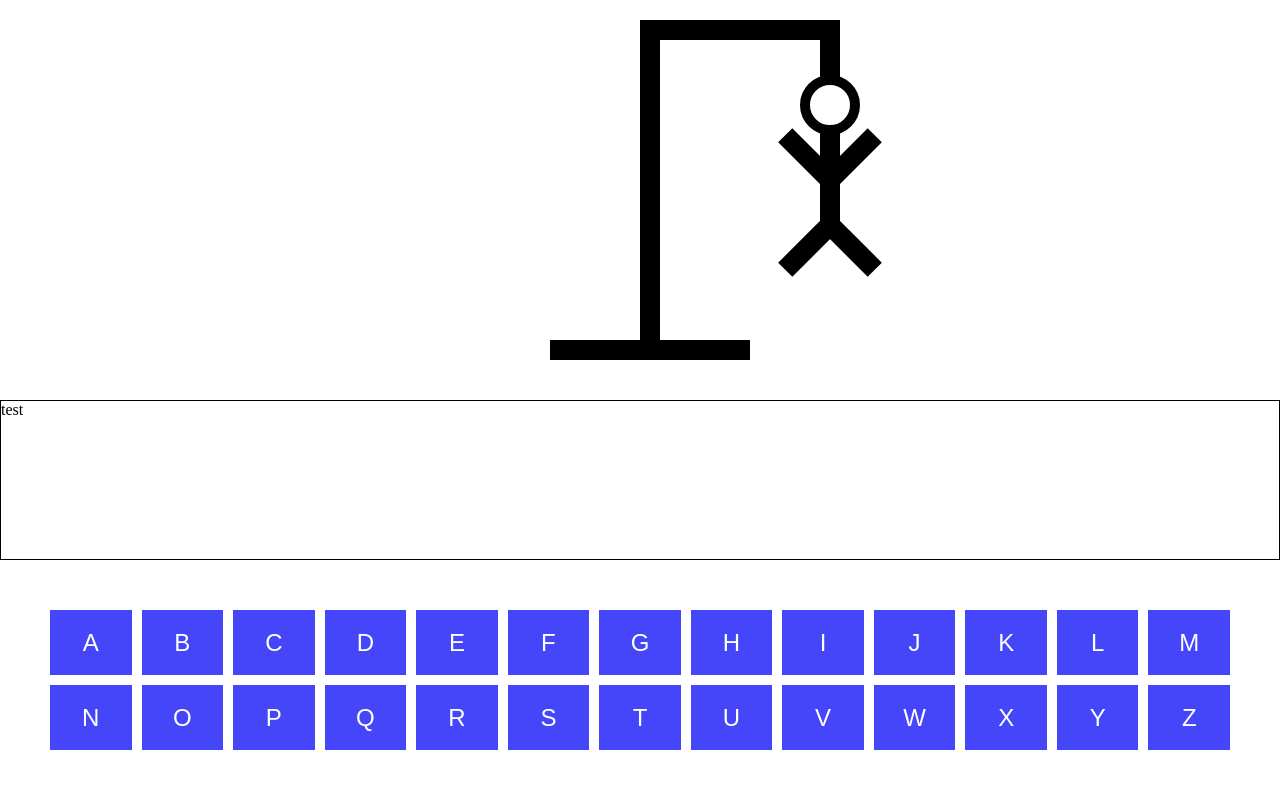
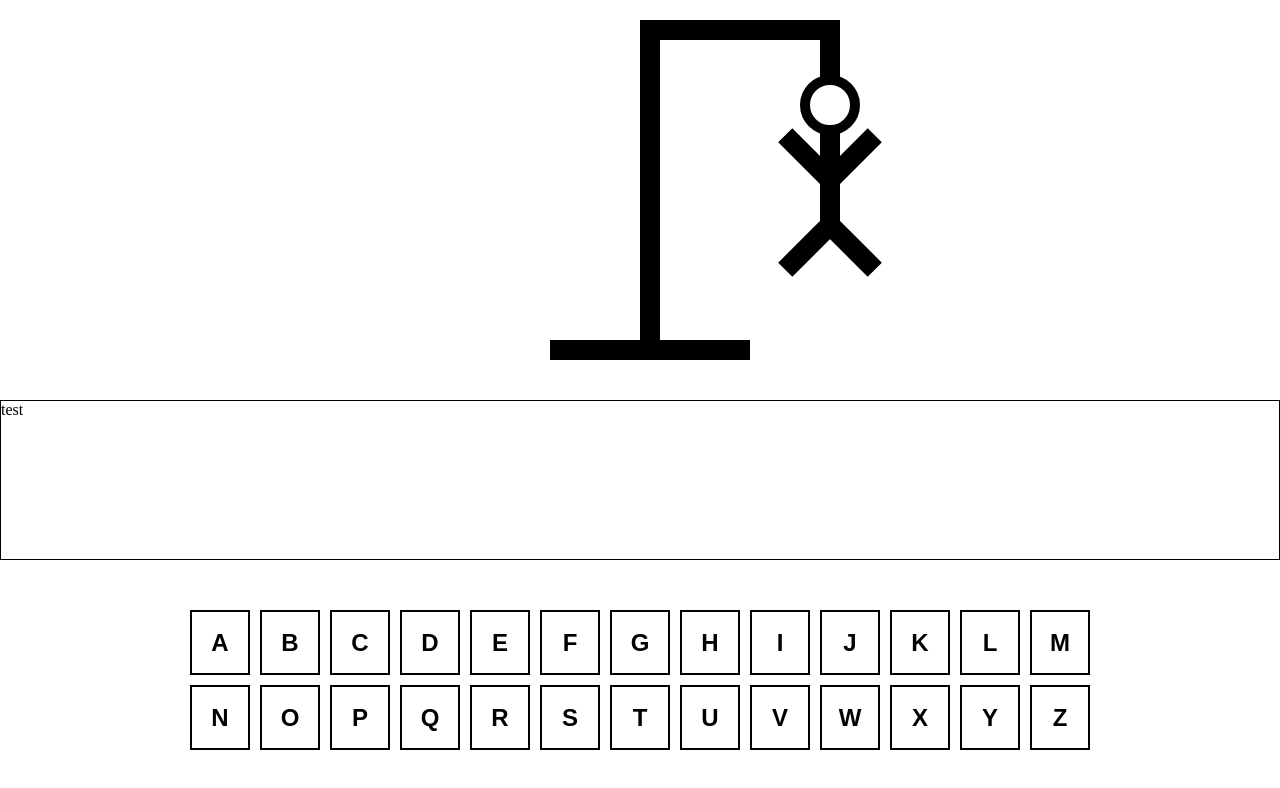
Before and after one commit to mdtagg/Hangman_TS_React, a React (Vite) app: page / in a window 1280 px wide. Shown: the top 788 px of the page. Built offline with nearby package versions, Linux system fonts and the light colour scheme.

Commit message:
changed keyboard container column sizing to 60px instead of fractional units

```diff
--- a/src/App.css
+++ b/src/App.css
@@ -27,18 +27,19 @@ body {
 .keyboard-container {
     height:30%;
     display:grid;
-    grid-template-columns: repeat(13, 1fr);
+    grid-template-columns: repeat(13, 60px);
     grid-template-rows: 1fr 1fr;
     padding:50px;
     gap:10px;
+    justify-content: center;
 }
 
 .letter-btn {
-    background-color:rgb(69, 69, 250);
-    color:white;
+    background-color:rgb(255,255,255);
+    font-weight: 700;
     cursor: pointer;
     font-size:1.5rem;
-    border:none;
+    border:2px solid black;
 }
 
 .letter-btn:hover {
```
